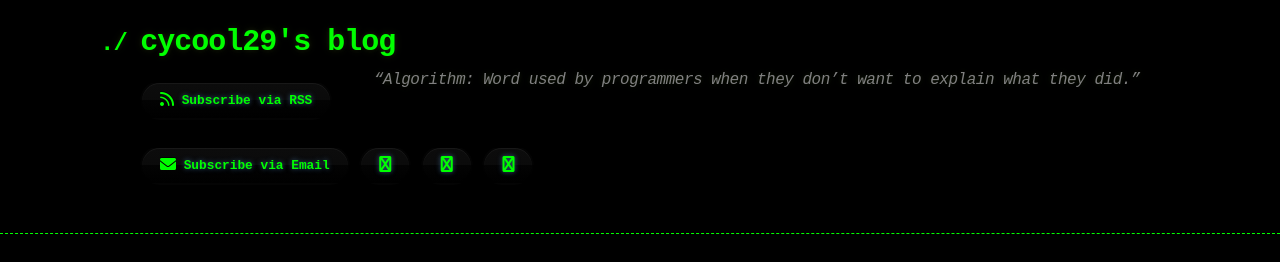
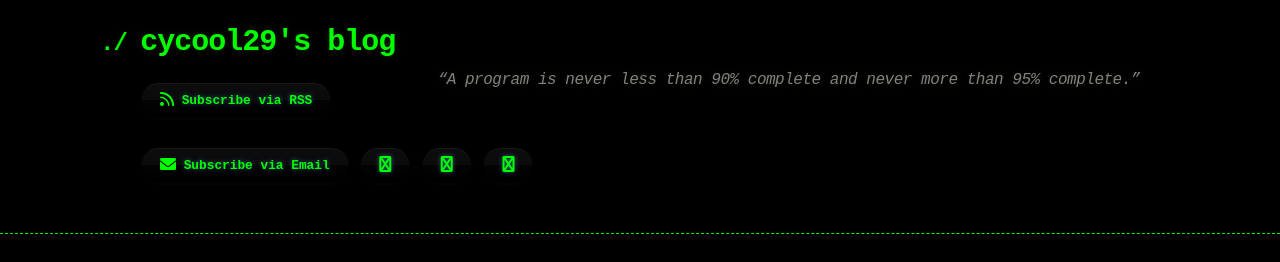
Before and after one commit to cycool29/cycool29.github.io, a Jekyll site: the page built from index.md, in a window 1280 px wide and 900 px high. Shown: the top 262 px of the window. Built offline with Jekyll 4.4.1, drawn with Linux system fonts in a browser that asks for light colours; a style sheet for code colours, icons or effects is not loaded.

Commit message:
Update quotes

```diff
--- a/_config.yml
+++ b/_config.yml
@@ -1,5 +1,5 @@
 title: cycool29's blog
-description: "“Algorithm: Word used by programmers when they don’t want to explain what they did.” "
+description: "“A program is never less than 90% complete and never more than 95% complete.” "
 bio: A high school student. Intermediate in Python, Git, Bash. Learning JavaScript. He/Him. "
 author: cycool29
 url: https://cycool29.github.io
```
